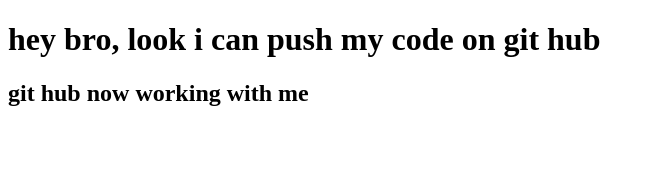
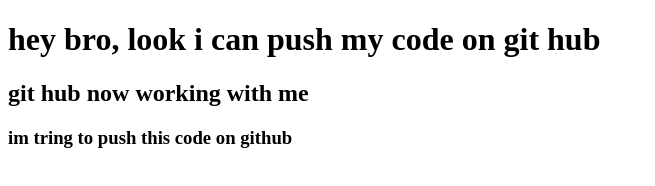
Before and after one commit to emranhasan518/my-second-repo, a plain HTML site: page index.html in a window 1280 px wide. Shown: the whole page, without its empty margins (0-655 px from the left). Drawn offline with Linux system fonts and the light colour scheme.

Commit message:
added header

```diff
--- a/index.html
+++ b/index.html
@@ -9,5 +9,6 @@
 <body>
     <h1>hey bro, look i can push my code on git hub</h1>
     <h2>git hub now working with me </h2>
+    <h3>im tring to push this code on github</h3>
 </body>
 </html>
```
